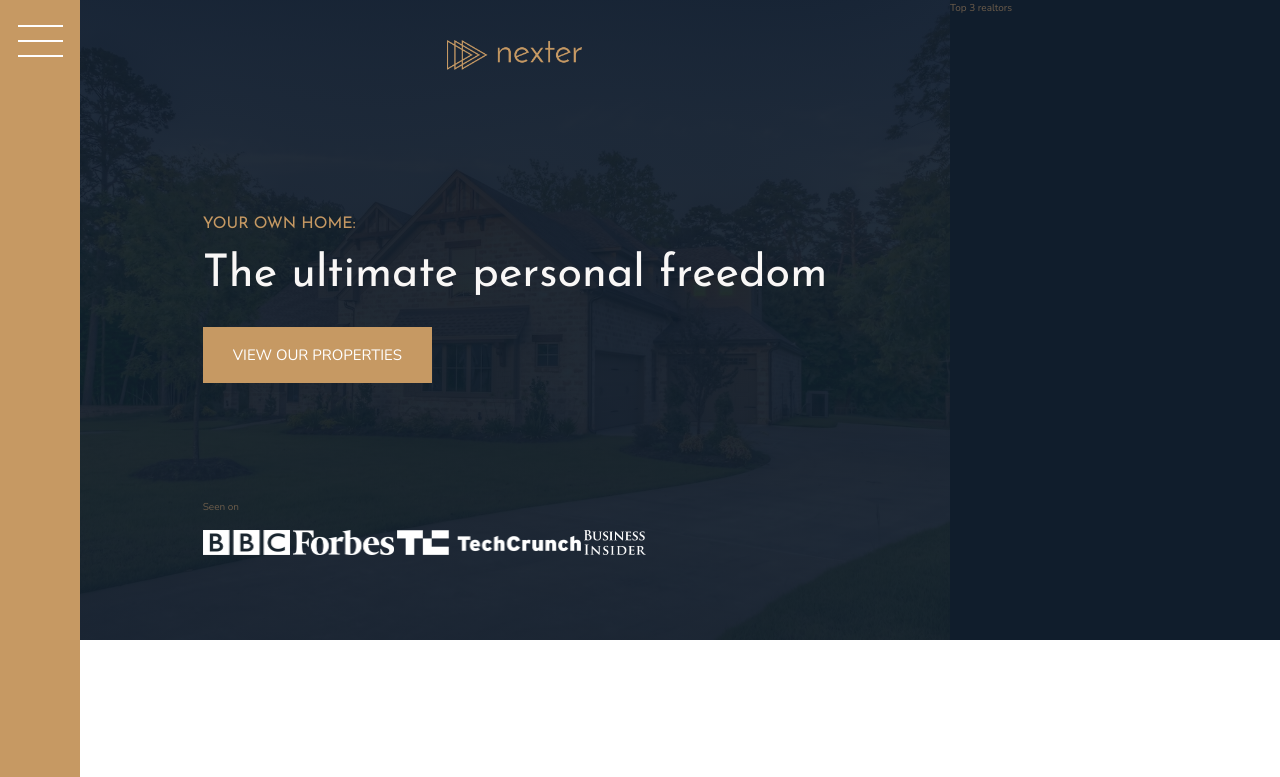
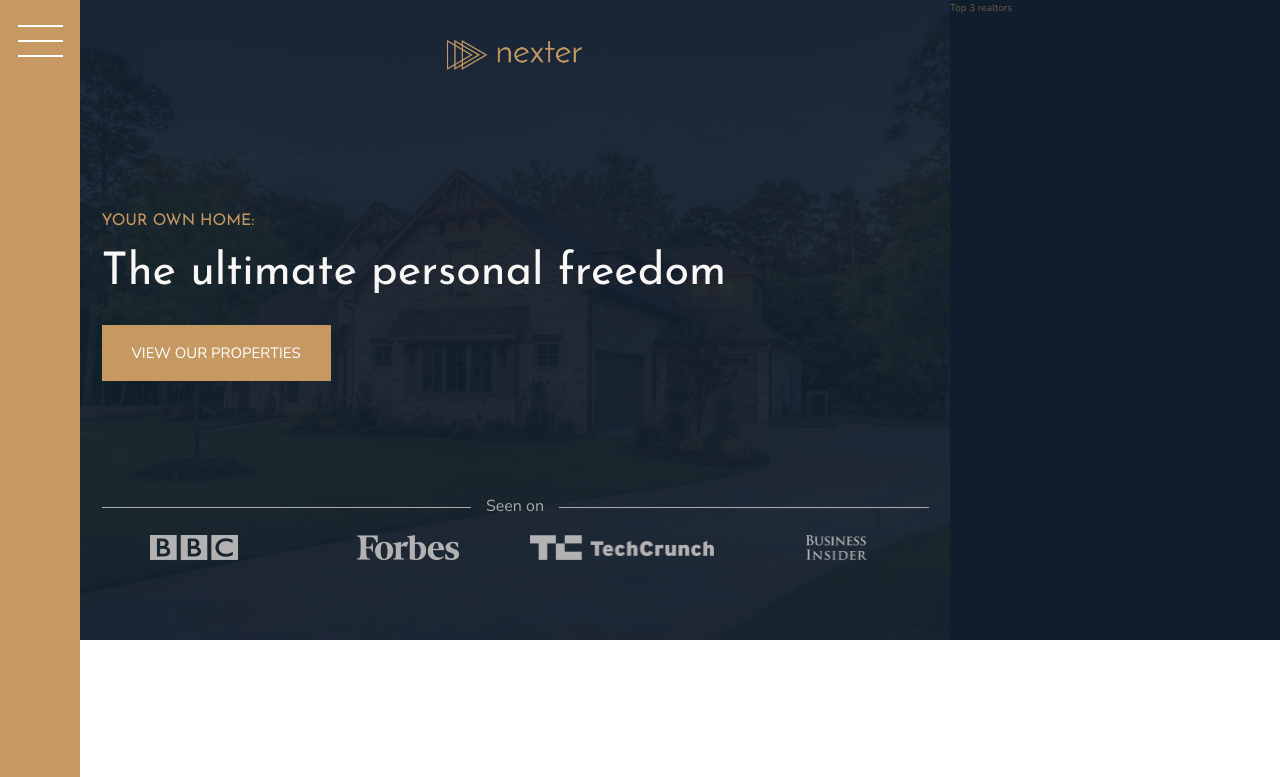
Before and after one commit to Bhekisile/Nexter, a website: page index.html in a window 1280 px wide. Shown: the top 777 px of the page. Drawn offline with nearby package versions, Linux system fonts and the light colour scheme.

Commit message:
Style left part of the header

```diff
--- a/sass/_header.scss
+++ b/sass/_header.scss
@@ -24,15 +24,32 @@
   }
 
   &__seenon-text {
+    display: grid;
+    grid-template-columns: 1fr max-content 1fr;
+    grid-column-gap: 1.5rem;
+    align-items: center;
 
+    font-size: 1.6rem;
+    color: $color-grey-light-2;
+
+    &::before,
+    &::after {
+      content: "";
+      height: 1px;
+      display: block;
+      background-color: currentColor;
+    }
   }
 
   &__seenon-logos {
+    display: grid;
+    grid-template-columns: repeat(4, 1fr);
+    grid-column-gap: 3rem;
+    justify-items: center;
 
     img {
       height: 2.5rem;
-      /* margin-right: 1.5rem; */
-      /* filter: brightness(70%); */
+      filter: brightness(70%);
     }
 
   }
```
Also changed, not shown: css/style.css.
